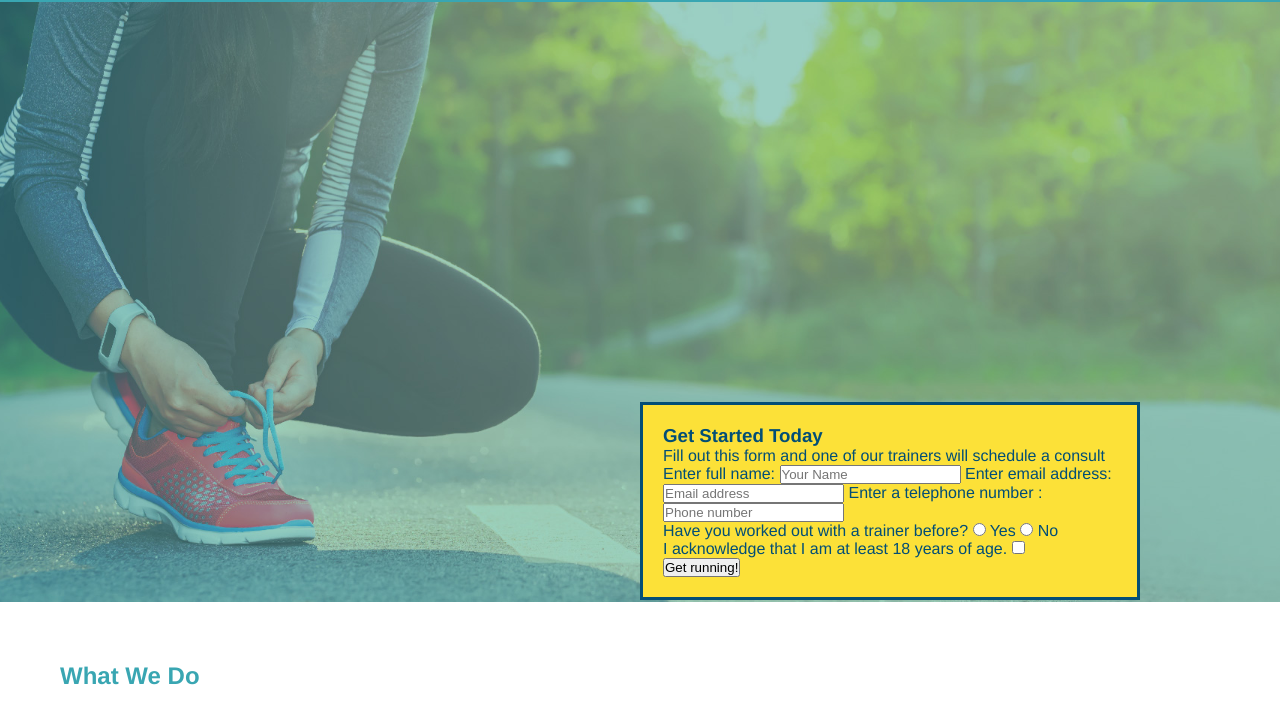
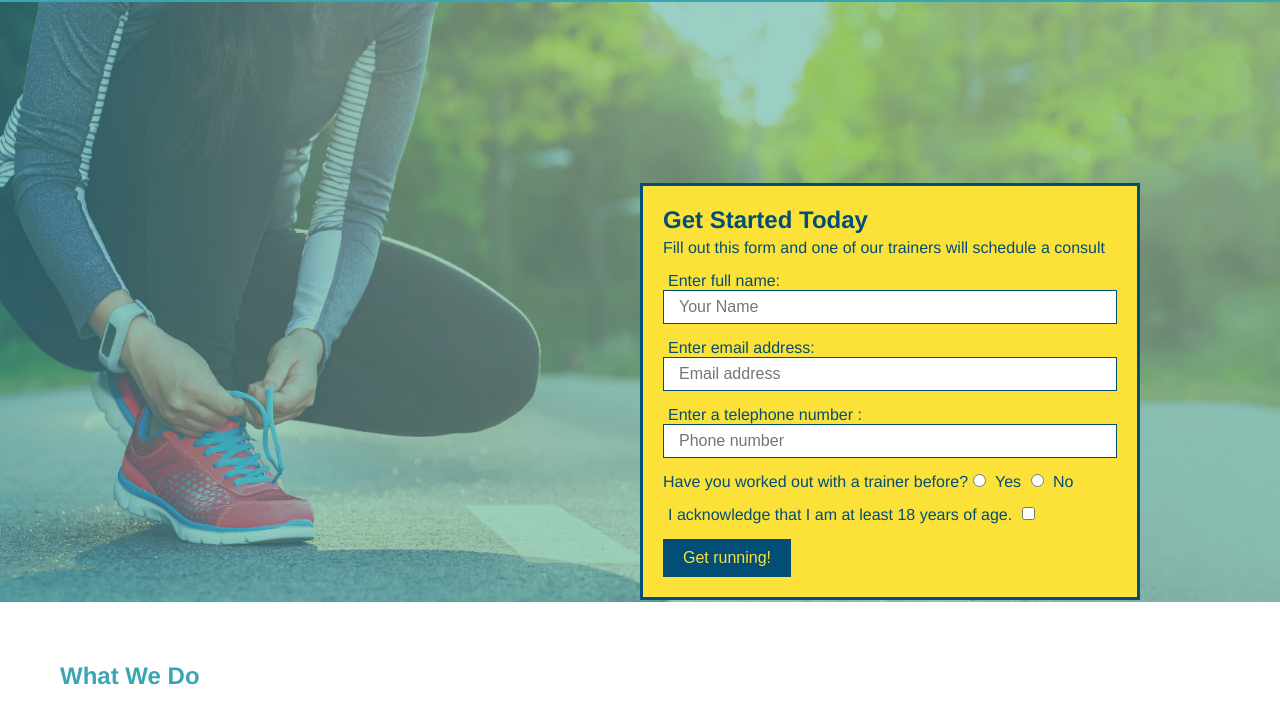
Before and after one commit to achuv37/RUN-BUDDY, a plain HTML site: page index.html in a window 1280 px wide. Shown: the part 80-800 px from the top of the page. Drawn offline with Linux system fonts and the light colour scheme.

Commit message:
Applied some more style properties to html forms.

```diff
--- a/assets/css/style.css
+++ b/assets/css/style.css
@@ -72,8 +72,6 @@ section {
   background-position: center;
 }
 
-/* Hero style end */
-
 .hero-form {
   background-color: #fce138;
   padding: 20px;
@@ -86,3 +84,34 @@ section {
   bottom: 120px;
   right: 140px;
 }
+
+.hero-form h3 {
+  font-size: 24px;
+  margin: 0;
+}
+.hero-form p {
+  margin: 5px 0 15px 0;
+}
+
+.form-input {
+  border: 1px solid #024e76;
+  display: block;
+  padding: 7px 15px;
+  font-size: 16px;
+  color: #024e76;
+  width: 100%;
+  margin-bottom: 15px;
+}
+
+.hero-form label {
+  margin: 0 5px;
+}
+
+.hero-form button {
+  color: #fce138;
+  background-color: #024e76;
+  border: none;
+  padding: 10px 20px;
+  font-size: 16px;
+}
+/*hero style end */
--- a/index.html
+++ b/index.html
@@ -42,11 +42,11 @@
         <!--Add form element-->
         <form>
           <label for="name">Enter full name:</label>
-          <input type="text" placeholder="Your Name" name="name" id="name" />
+          <input type="text" placeholder="Your Name" name="name" id="name" class="form-input" />
           <label for="email">Enter email address:</label>
-          <input type="text" placeholder="Email address" name="email" id="email" />
+          <input type="text" placeholder="Email address" name="email" id="email" class="form-input" />
           <label for="phone">Enter a telephone number :</label>
-          <input type="text" placeholder="Phone number" name="phone" id="phone" />
+          <input type="text" placeholder="Phone number" name="phone" id="phone" class="form-input"/>
           <p>
             Have you worked out with a trainer before?
             <input type="radio" name="trainer-confirm" id="trainer-yes" />
```
